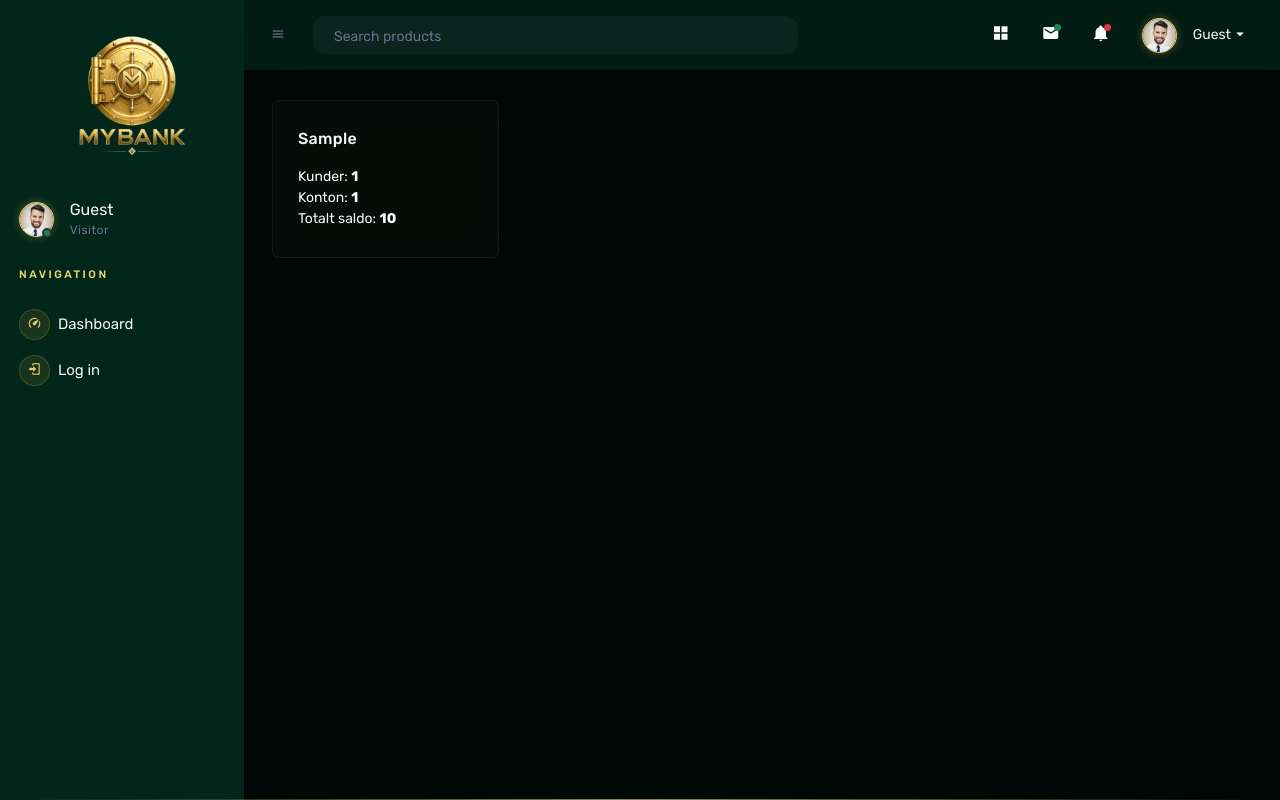
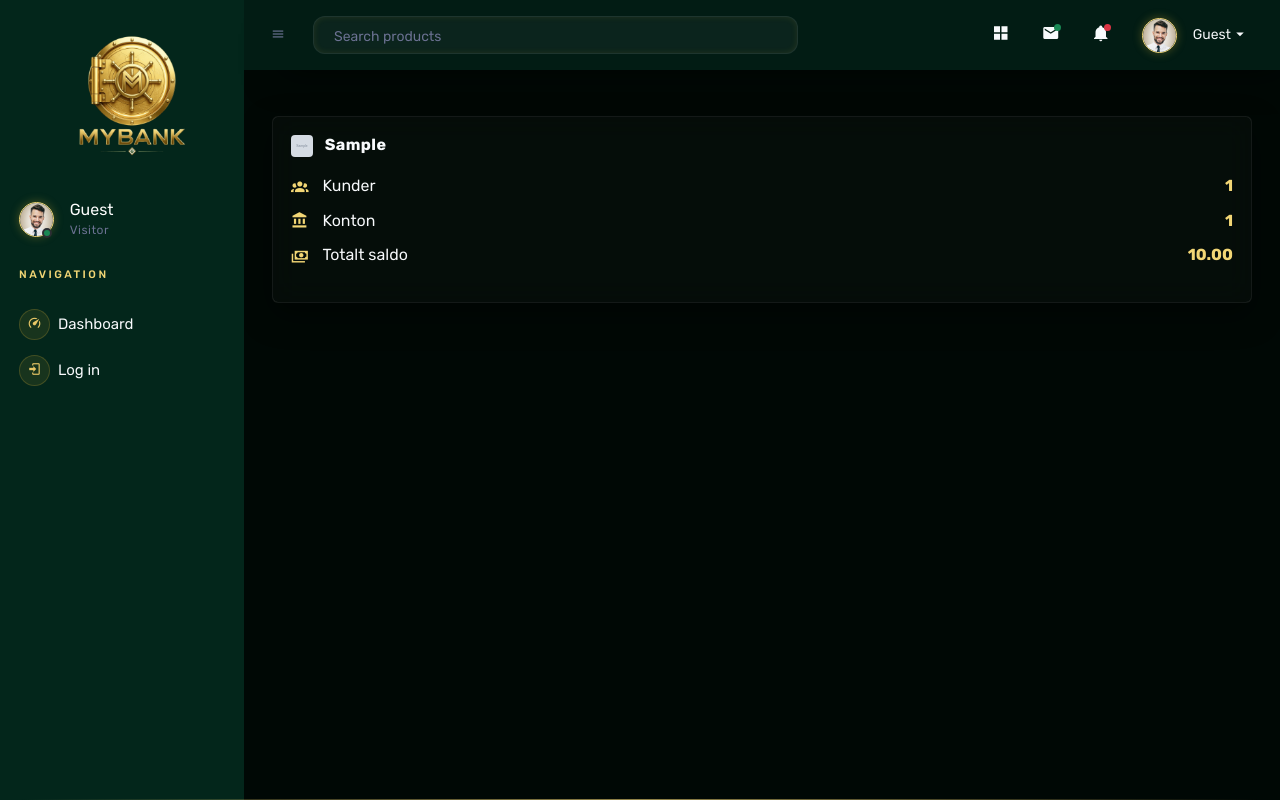
Before and after one commit to nninnie/Banksystem, an ASP.NET Core app: page / in a window 1280 px wide. Run offline with ASP.NET Core 8, Linux system fonts and the light colour scheme; tables that the repository leaves empty hold one stand-in row (values such as "Sample post"); grey boxes marked "Sample" are stand-in pictures; data that the repository does not hold is empty.

Commit message:
Index.cshtml: Redesign av Country Dashboard Cards Grid
- Lagt till flagg-assets per land (images/flags)
- Byggt om country-cards till klickbara dashboard-länkar
- Skapat strukturerade data-rader med ikon, label och värde
- Formaterat saldon med tusentals-separatorer (N2)
- Uppdaterat card-styling (glassmorphism, guld-accenter, hover-scale)
- Förbättrat navbar-sökfältets border och fokus-effekt

```diff
--- a/Pages/Index.cshtml
+++ b/Pages/Index.cshtml
@@ -4,20 +4,36 @@
     ViewData["Title"] = "Home page";
 }
 
-<div class="row">
+<div class="dashboard-grid">
     @foreach (var c in Model.Data.Countries)
     {
-        <div class="col-md-3 mb-3">
-            <div class="card shadow-sm">
-                <div class="card-body">
-                    <h5 class="card-title">@c.Country</h5>
-                    <p class="card-text">
-                        Kunder: <strong>@c.CustomerCount</strong><br />
-                        Konton: <strong>@c.AccountCount</strong><br />
-                        Totalt saldo: <strong>@c.TotalBalance</strong>
-                    </p>
+        <a href="/Country/@c.Country" class="dashboard-link">
+        <div class="dashboard-card">
+            <h5 class="card-title">
+                <img src="/images/flags/@(c.Country.ToLower()).png" class="flag" />
+                @c.Country
+            </h5>
+
+            <p class="card-text">
+                <div class="data-row">
+                    <i class="mdi mdi-account-group icon"></i>
+                    <span class="label">Kunder</span>
+                    <span class="value">@c.CustomerCount</span>
                 </div>
+
+                <div class="data-row">
+                    <i class="mdi mdi-bank icon"></i>
+                    <span class="label">Konton</span>
+                    <span class="value">@c.AccountCount</span>
+                </div>
+
+                <div class="data-row">
+                    <i class="mdi mdi-cash-multiple icon"></i>
+                    <span class="label">Totalt saldo</span>
+                    <span class="value">@c.TotalBalance.ToString("N2")</span>
+                </div>
+            </p>
             </div>
-        </div>
+        </a>
     }
 </div>
--- a/wwwroot/my-css/style.css
+++ b/wwwroot/my-css/style.css
@@ -211,14 +211,17 @@ html body .navbar .navbar-menu-wrapper {
 /* Sökfältet */
 .navbar .search .form-control {
     background: rgba(255, 255, 255, 0.04) !important;
-    border: 1px solid var(--line) !important;
+    border: 1px solid rgba(255, 255, 255, 0.08) !important;
     border-radius: 12px;
     color: var(--text);
+    padding-left: 14px;
+    transition: 0.25s ease;
+    box-shadow: inset 0 0 6px rgba(212, 175, 55, 0.12);
 }
 
     .navbar .search .form-control:focus {
         border-color: var(--gold) !important;
-        box-shadow: 0 0 0 3px rgba(212, 175, 55, 0.15) !important;
+        box-shadow: 0 0 0 1px rgba(212, 175, 55, 0.15) !important;
     }
 
 /* Profilbild med guldring */
@@ -261,7 +264,6 @@ html body .navbar .navbar-menu-wrapper {
 }
 
 .navbar .dropdown-menu .dropdown-item:hover {
-    background-color: #02160F !important;
     color: var(--gold) !important;
 }
 
@@ -283,15 +285,95 @@ html body .navbar .navbar-menu-wrapper {
 /* ==========================================================
    KORT
    ========================================================== */
-.card {
+.dashboard-grid {
+    display: grid;
+    grid-template-columns: repeat(auto-fit, minmax(260px, 1fr));
+    gap: 1.5rem;
+    margin-top: 1rem;
+}
+
+.dashboard-card {
     background: rgba(10, 18, 14, 0.55);
     backdrop-filter: blur(14px) saturate(140%);
     border: 1px solid rgba(255, 255, 255, 0.06);
     border-radius: 6px;
-    box-shadow: 0 12px 32px rgba(0, 0, 0, 0.45),
-    inset 0 0 0.5px rgba(255, 255, 255, 0.12);
+    padding: 18px;
+    box-shadow: 0 12px 32px rgba(0, 0, 0, 0.45), inset 0 0 0.5px rgba(255, 255, 255, 0.12);
 }
-  .card .card-title {
+
+.dashboard-card .card-title {
+     color: var(--text);
+     font-weight: 600;
+     letter-spacing: 0.4px;
+     margin-bottom: 10px;
+}
+
+.dashboard-card .card-text strong {
+     font-size: 1.1rem;
+     color: var(--gold);
+}
+
+.dashboard-card {
+    transition: 0.25s ease;
+}
+
+.dashboard-card:hover {
+    transform: scale(1.03);
+    box-shadow: 0 4px 16px rgba(0, 0, 0, 0.55), 0 0 8px rgba(242, 214, 117, 0.25);
+}
+
+.icon {
+    color: var(--gold);
+    margin-right: 6px;
+    font-size: 1.1rem;
+}
+
+.indicator {
+    font-size: 0.9rem;
+    font-weight: 600;
+    margin-left: 6px;
+}
+
+.indicator.positive {
+    color: #4CAF50;
+}
+
+.indicator.negative {
+    color: #E53935;
+
+}
+
+.flag {
+    width: 22px;
+    height: 22px;
+    border-radius: 4px;
+    margin-right: 8px;
+    object-fit: cover;
+}
+
+.data-row {
+    display: flex;
+    align-items: center;
+    justify-content: space-between;
+    margin-bottom: 8px;
+}
+
+    .data-row .label {
+        flex: 1;
+        margin-left: 8px;
         color: var(--text);
-        letter-spacing: 0.3px;
     }
+
+    .data-row .value {
+        font-weight: 600;
+        color: var(--gold);
+        margin-left: 12px;
+        text-align: right;
+        min-width: 90px;
+    }
+
+.dashboard-link {
+    text-decoration: none;
+    color: inherit;
+    display: block;
+}
```
Also changed, not shown: BankApp.csproj, wwwroot/images/flags/denmark.png (added), wwwroot/images/flags/finland.png (added), wwwroot/images/flags/norway.png (added), wwwroot/images/flags/sweden.png (added).
